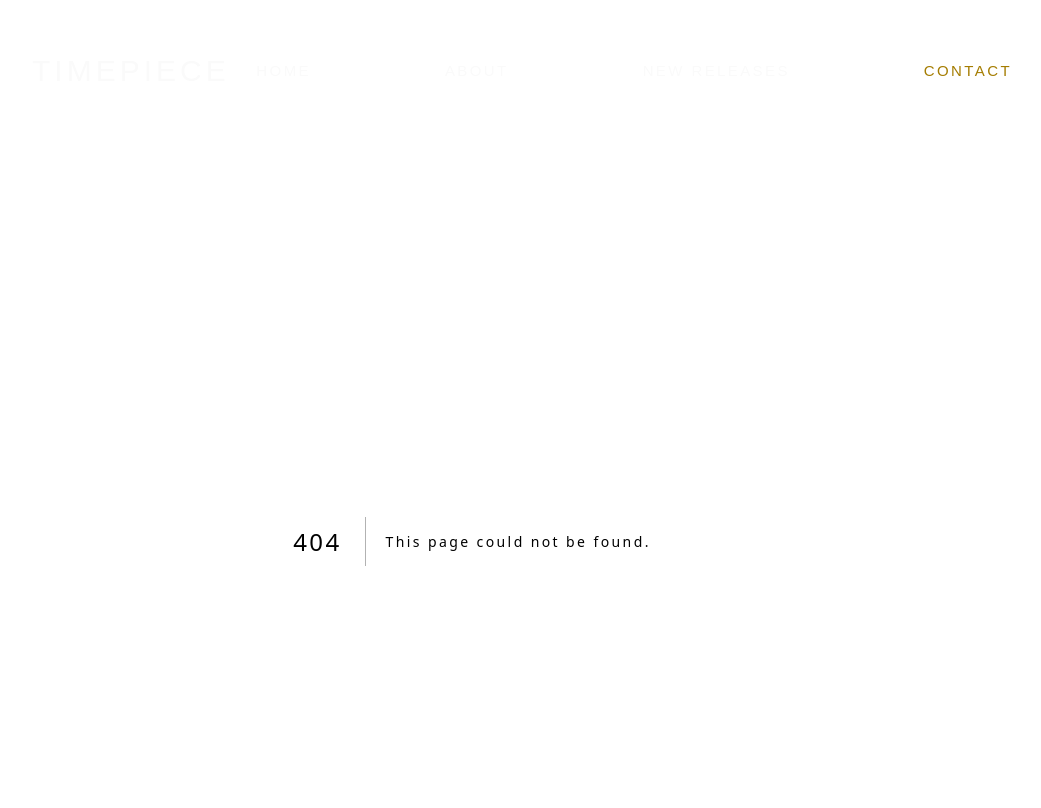
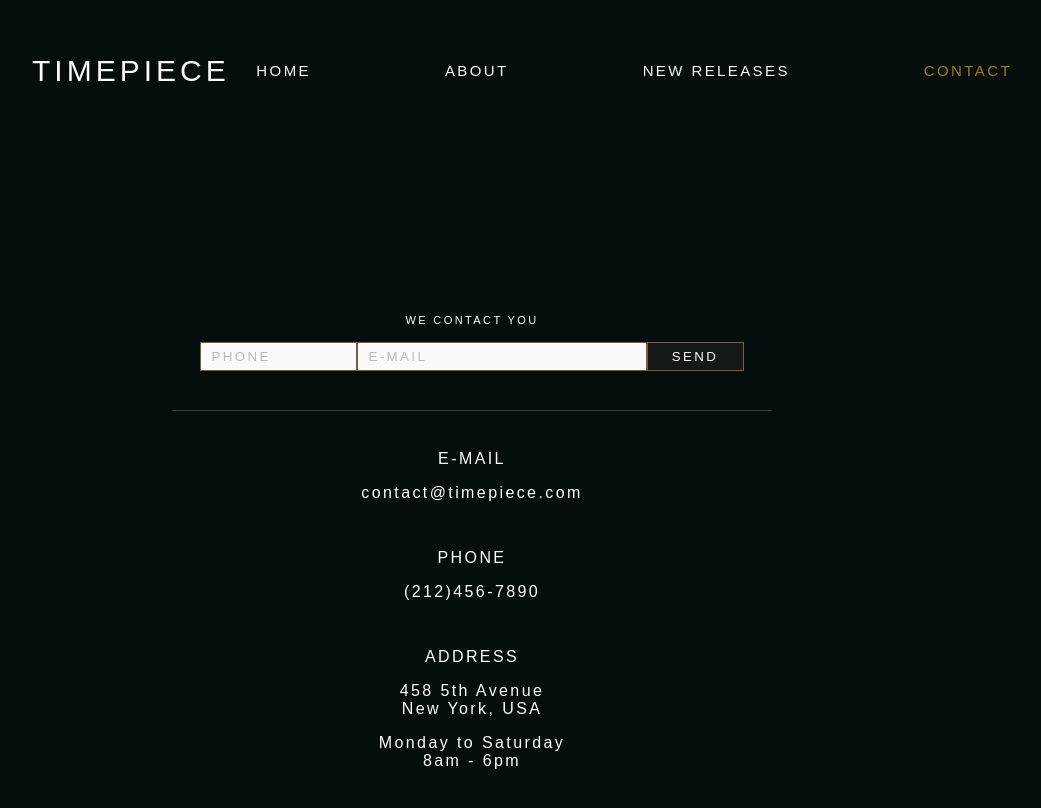
Before and after one commit to CaioRigloski/timepiece, a Next.js app: page /contact in a window 1280 px wide. Before the commit this address had no page. Shown: the top 808 px of the page, without its empty margins (168-1209 px from the left). Built offline with nearby package versions, Linux system fonts and the light colour scheme; a web font is replaced by a local one.

Commit message:
feat: /contact page.

```diff
--- /dev/null
+++ b/src/app/contact/page.tsx
@@ -0,0 +1,113 @@
+'use client'
+
+import styled from "styled-components"
+
+const Main = styled.main`
+  display: flex;
+  flex-direction: column;
+  padding-top: 5.625rem;
+  color: white;
+  gap: 2.438rem;
+  align-items: center;
+  @media(max-width: 1440px) {
+    padding-top: 10.813rem;
+  }
+`
+const WeContact = styled.div`
+  display: grid;
+  gap: 1rem;
+  > p {
+    font-size: 0.688rem;
+    text-align: center;
+  }
+`
+
+const SendInfo = styled.div`
+  width: max-content;
+  height: 1.813rem;
+  > input {
+    background-color: var(--pallete-white-color);
+    border: 1px solid var(--pallete-brown-color);
+    height: 100%;
+  }
+  > input:first-child {
+    width: 9.813rem;
+  }
+  > input:nth-child(2) {
+    width: 18.069rem;
+  }
+  > input::-webkit-input-placeholder {
+    color: #BBBCB6;
+    padding-left: 0.625rem;
+  }
+`
+
+const Line = styled.div`
+  width: 37.5rem;
+  height: 1px;
+  background-color: var(--design-line-color);
+  justify-self: center;
+`
+
+const SendBttn = styled.button`
+  width: 6.063rem;
+  height: 100%;
+  background-color: #FAFAFA0d;
+  color: white;
+  border: 1px solid var(--pallete-brown-color);
+  cursor: pointer;
+  &:hover {
+    transform: scale(98%);
+  }
+  transition: 0.5s;
+`
+
+
+const Contacts = styled.div`
+  display: flex;
+  flex-direction: column;
+  gap: 2.938rem;
+  > div {
+    display: grid;
+    gap: 1rem;
+    align-items: center;
+    text-align: center;
+    justify-content: center;
+  }
+`
+
+const Title = styled.h3`
+  color: white;
+  font-size: 1rem;
+`
+
+export default function Contact() {
+  return (
+    <Main>
+      <WeContact>
+        <p>WE CONTACT YOU</p>
+        <SendInfo>
+          <input type="tel" placeholder="PHONE"/>
+          <input type="email" placeholder="E-MAIL"/>
+          <SendBttn>SEND</SendBttn>
+        </SendInfo>
+      </WeContact>
+      <Line/>
+      <Contacts>
+        <div>
+          <Title>E-MAIL</Title>
+          <p>contact@timepiece.com</p>
+        </div>
+        <div>
+          <Title>PHONE</Title>
+          <p>(212)456-7890</p>
+        </div>
+        <div>
+          <Title>ADDRESS</Title>
+          <p>458 5th Avenue<br/>New York, USA</p>
+          <p>Monday to Saturday<br/>8am - 6pm</p>
+        </div>
+      </Contacts>
+    </Main>
+  )
+}
```
